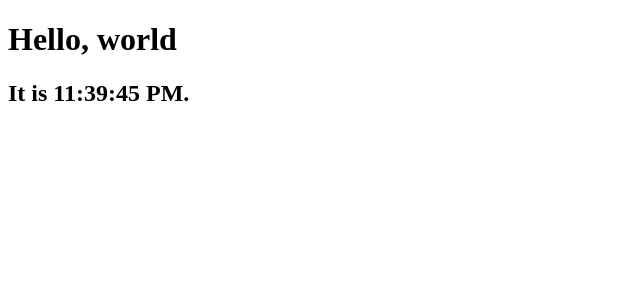
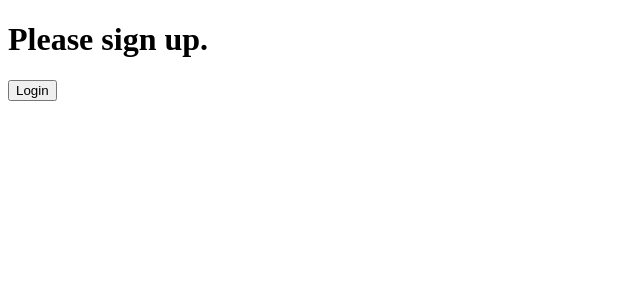
Before and after one commit to sebas99cano/fundamentos-react, a React (Create React App) app: page / in a window 1280 px wide. Shown: the top 300 px of the page, without its empty margins (0-640 px from the left). Built offline with nearby package versions, Linux system fonts and the light colour scheme.

Commit message:
login y logout

```diff
--- /dev/null
+++ b/src/App.jsx
@@ -0,0 +1,9 @@
+import React, {Component} from "react";
+
+export default class App extends Component{
+    render(){
+        return(
+<div />
+        );
+    }
+}
--- a/src/index.js
+++ b/src/index.js
@@ -2,49 +2,91 @@
 import ReactDOM from 'react-dom';
 import reportWebVitals from './reportWebVitals';
 
-class Clock extends React.Component {
-    constructor(props) {
-        super(props);
-        this.state = {date: new Date()}
+import App from "./App";
+
+function UserGreeting(props) {
+    return <h1>Welcome back!</h1>;
 }
 
-    componentDidMount() {
-        this.timerID = setInterval(
-            () => this.tick(),
-            1000
+function GuestGreeting(props) {
+    return <h1>Please sign up.</h1>;
+}
+function LoginButton(props) {
+    return (
+        <button onClick={props.onClick}>
+            Login
+        </button>
     );
 }
 
-    componentWillUnmount() {
-        clearInterval(this.timerID);
+function LogoutButton(props) {
+    return (
+        <button onClick={props.onClick}>
+            Logout
+        </button>
+    );
+}
+function Greeting(props) {
+    const isLoggedIn = props.isLoggedIn;
+    if (isLoggedIn) {
+        return <UserGreeting />;
+    }
+    return <GuestGreeting />;
 }
 
-    tick() {
-        this.setState({
-            date: new Date()
-        });
-    }
-
-    render() {
+function Mailbox(props) {
+    const unreadMessages = props.unreadMessages;
     return (
         <div>
-                <h1>Hello, world</h1>
-                <h2>It is {this.state.date.toLocaleTimeString()}.</h2>
+            <h1>Hello!</h1>
+            {unreadMessages.length > 0 &&
+            <h2>
+                You have {unreadMessages.length} unread messages.
+            </h2>
+            }
         </div>
-        )
-    }
-}
-
-
-function tick() {
-    ReactDOM.render(
-        <Clock/>,
-        document.getElementById('root')
     );
 }
 
-setInterval(tick, 1000);
+const messages = ['React', 'Re: React', 'Re:Re: React'];
+ReactDOM.render(
+    <Mailbox unreadMessages={messages} />,
+    document.getElementById('root')
+);
 
+class LoginControl extends React.Component {
+    constructor(props) {
+        super(props);
+        this.handleLoginClick = this.handleLoginClick.bind(this);
+        this.handleLogoutClick = this.handleLogoutClick.bind(this);
+        this.state = {isLoggedIn: false};
+    }
+    handleLoginClick() {
+        this.setState({isLoggedIn: true});
+    }
+    handleLogoutClick() {
+        this.setState({isLoggedIn: false});
+    }
+    render() {
+        const isLoggedIn = this.state.isLoggedIn;
+        let button;
+        if (isLoggedIn) {
+            button = <LogoutButton onClick={this.handleLogoutClick} />;
+        } else {
+            button = <LoginButton onClick={this.handleLoginClick} />;
+        }
+        return (
+            <div>
+                <Greeting isLoggedIn={isLoggedIn} />
+                {button}
+            </div>
+        );
+    }
+}
+ReactDOM.render(
+    <LoginControl />,
+    document.getElementById('root')
+);
 // If you want to start measuring performance in your app, pass a function
 // to log results (for example: reportWebVitals(console.log))
 // or send to an analytics endpoint. Learn more: https://bit.ly/CRA-vitals
```
Lines whose indentation alone changed are shown as unchanged.
